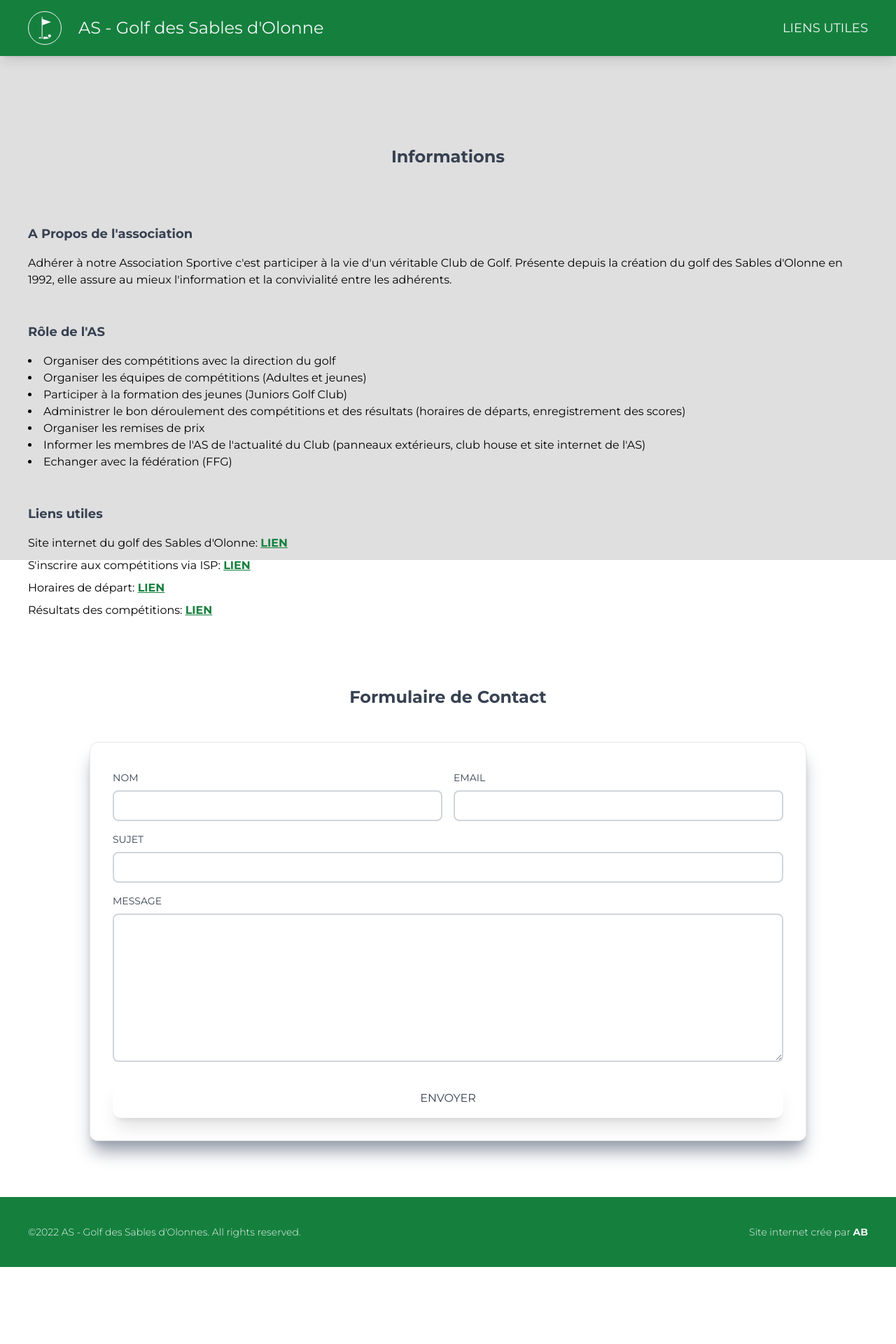
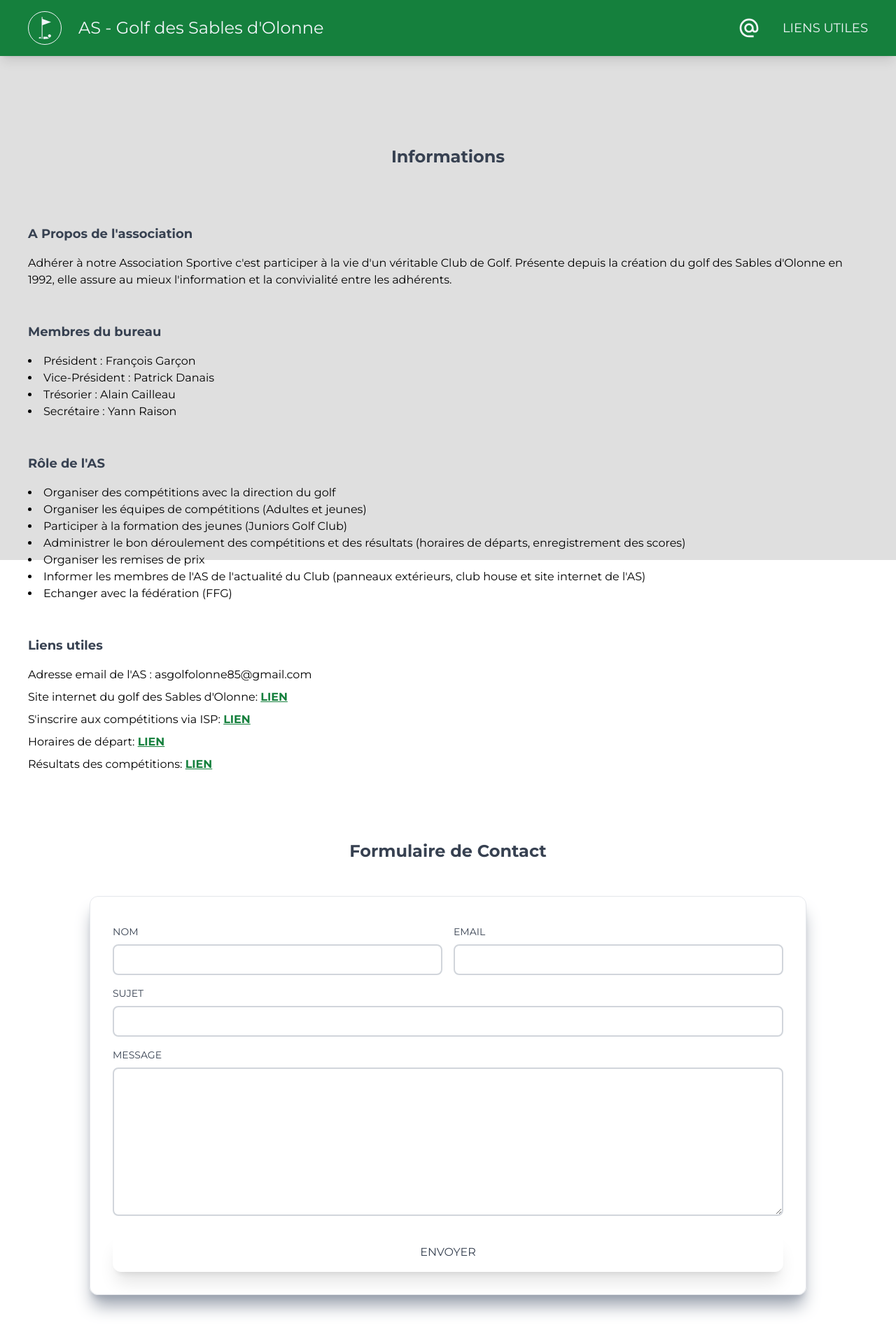
Before and after one commit to arlbdt/As-Golf-Olonnes, a Next.js app: page /contact in a window 1280 px wide. Shown: the top 1920 px of the page at 70% size. Before the commit the page ends 1810 px from the top, so only its background shows below. Built offline with nearby package versions, Linux system fonts and the light colour scheme.

Commit message:
added email address in header + infos in contact pageé

```diff
--- a/components/Footer.jsx
+++ b/components/Footer.jsx
@@ -1,22 +1,14 @@
 import React from "react";
 
 const Footer = () => {
+  const footerYear = new Date().getFullYear();
+
   return (
     <div className="bg-green-700">
       <div className="container mx-auto px-3 sm:px-4 md:px-6 lg:px-10 py-10 flex flex-col text-center sm:flex-row gap-2 sm:items-center sm:justify-between text-slate-100">
         <p className="text-sm font-light">
-          &copy;2022 AS - Golf des Sables d'Olonnes. All rights reserved.
-        </p>
-        <p className="text-sm font-light">
-          Site internet crée par{" "}
-          <a
-            href="https://aurelien-bedouet.com"
-            target="_blank"
-            rel="noreferrer"
-            className="font-bold"
-          >
-            AB
-          </a>
+          &copy;{footerYear} AS - Golf des Sables d'Olonnes. All rights
+          reserved.
         </p>
       </div>
     </div>
--- a/components/Header.jsx
+++ b/components/Header.jsx
@@ -1,6 +1,7 @@
 import React from "react";
 import Link from "next/link";
 import { GiGolfFlag } from "react-icons/gi";
+import { MdOutlineAlternateEmail } from "react-icons/md";
 
 const Header = () => (
   <div className="mb-20 bg-green-700 shadow-lg">
@@ -16,11 +17,22 @@ const Header = () => (
           </span>
         </div>
       </Link>
-      <Link href="/contact">
-        <a className="text-slate-100 uppercase text-base sm:text-lg font-medium">
-          Liens Utiles
+      <div className="flex gap-4 md:gap-8 items-center">
+        <a
+          href="mailto:asgolfolonne85@gmail.com"
+          className="text-slate-100 uppercase text-base sm:text-lg font-medium"
+        >
+          <MdOutlineAlternateEmail
+            className="text-slate-100 cursor-pointer"
+            size={32}
+          />
         </a>
-      </Link>
+        <Link href="/contact">
+          <a className="text-slate-100 uppercase text-base sm:text-lg font-medium">
+            Liens Utiles
+          </a>
+        </Link>
+      </div>
     </nav>
   </div>
 );
--- a/pages/contact.jsx
+++ b/pages/contact.jsx
@@ -58,6 +58,18 @@ const Contact = () => {
         </div>
 
         <div className="mb-12">
+          <h5 className="text-lg font-semibold text-gray-700">
+            Membres du bureau
+          </h5>
+          <ul className=" my-4 list-disc list-inside">
+            <li>Président : François Garçon</li>
+            <li>Vice-Président : Patrick Danais</li>
+            <li>Trésorier : Alain Cailleau</li>
+            <li>Secrétaire : Yann Raison</li>
+          </ul>
+        </div>
+
+        <div className="mb-12">
           <h5 className="text-lg font-semibold text-gray-700">Rôle de l'AS</h5>
           <ul className=" my-4 list-disc list-inside">
             <li>Organiser des compétitions avec la direction du golf</li>
@@ -79,6 +91,7 @@ const Contact = () => {
         <div className="mb-24">
           <h5 className="text-lg font-semibold text-gray-700">Liens utiles</h5>
           <ul className="list-none my-4 flex flex-col gap-2">
+            <li>Adresse email de l'AS : asgolfolonne85@gmail.com</li>
             <li>
               Site internet du golf des Sables d'Olonne:{" "}
               <a
```
Also changed, not shown: 1 other file (tests, documents, lock files or other folders).
